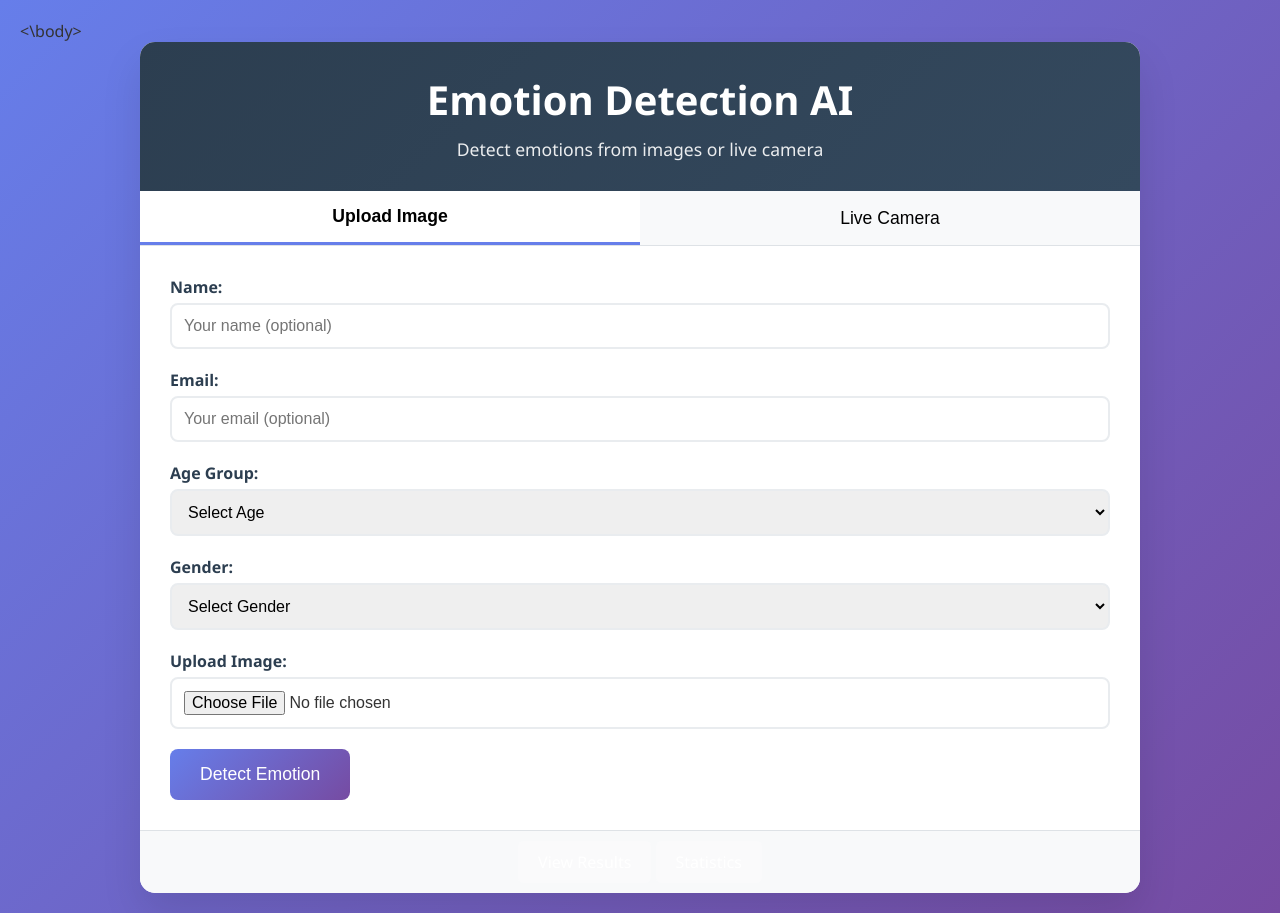
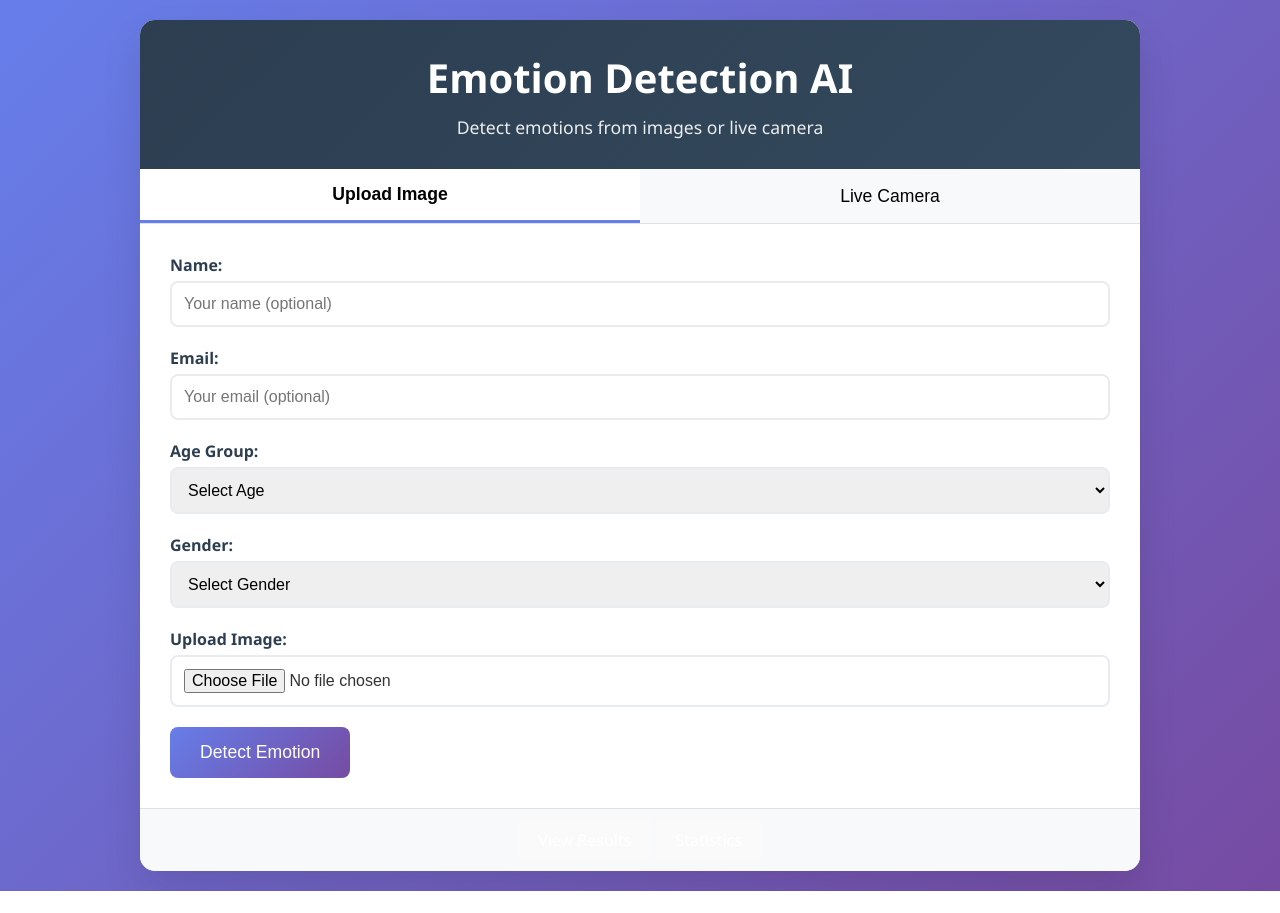
Before and after one commit to blossomnwogu/GRAHAM-DOUGLAS_EMOTION_DETECTION_WEB_APP, a Flask app: page / in a window 1280 px wide. After the commit the page ends 891 px from the top, so only its background shows below. Run offline with Flask 3, Linux system fonts and the light colour scheme.

Commit message:
Fix HTML entity encoding in template.html

```diff
--- a/templates/template.html
+++ b/templates/template.html
@@ -6,7 +6,7 @@
     <title>Emotion Detection</title>
     <link rel="stylesheet" href="{{ url_for('static', filename='style.css') }}">
 </head>
-    <\body>
+    <body>
     <div class="container">
         <header>
             <h1>Emotion Detection AI</h1>
```
